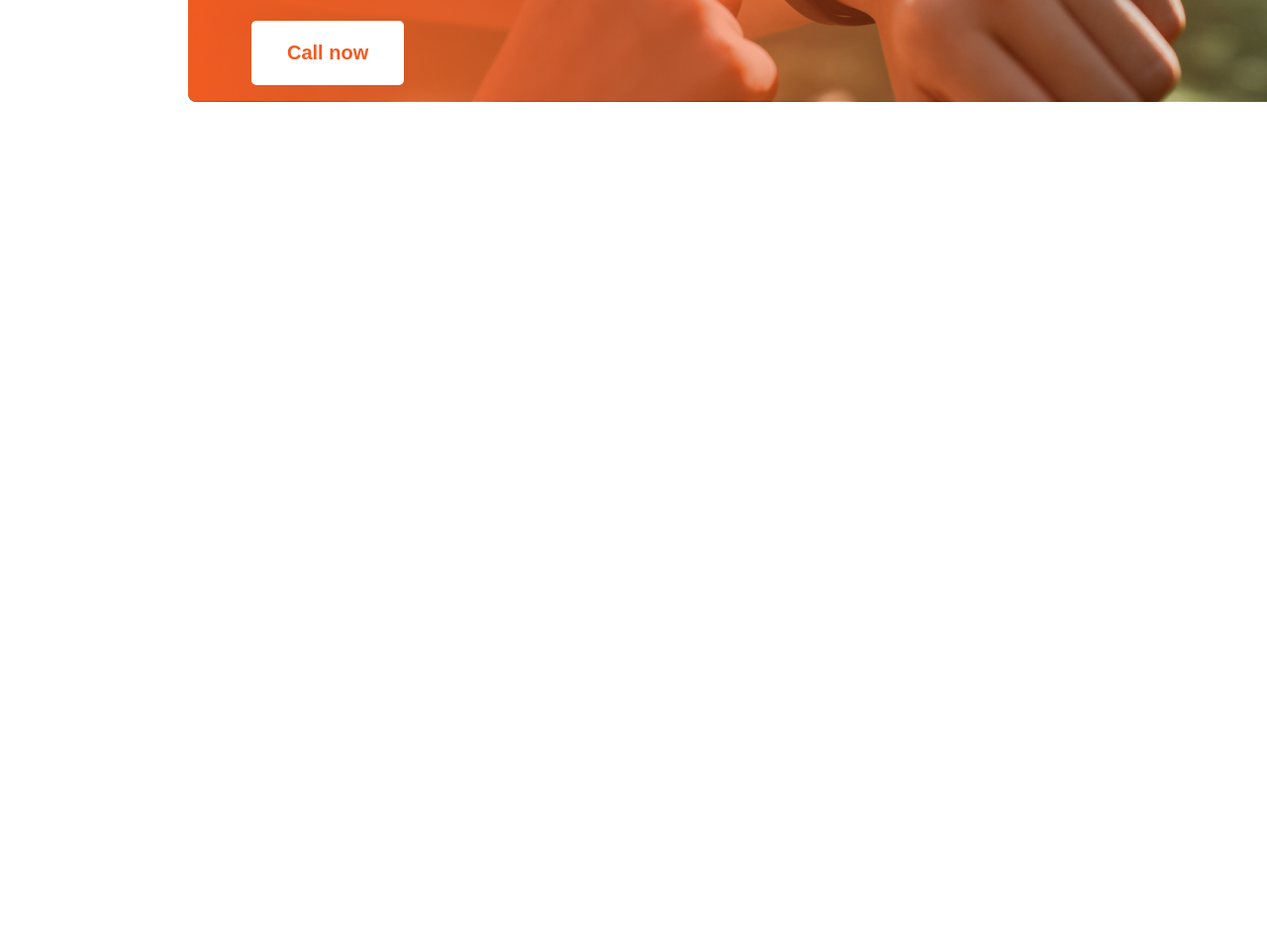
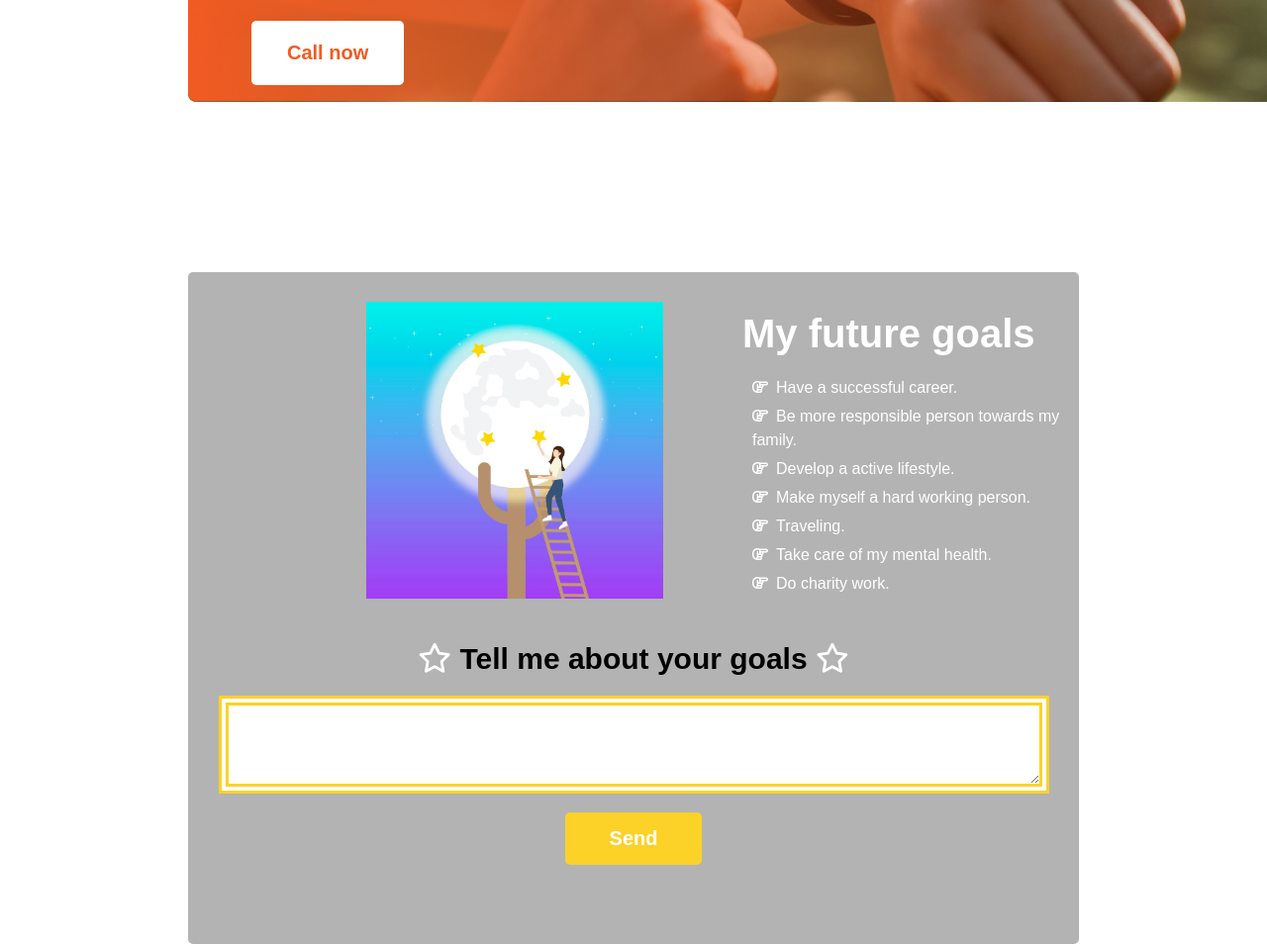
Before and after one commit to HabibaSabrina/tithi-assignment1, a plain HTML site: page index.html in a window 1280 px wide. Shown: the part 2931-3885 px from the top of the page at 99% size. Before the commit the page ends 3206 px from the top, so only its background shows below. Drawn offline with Linux system fonts and the light colour scheme.

Commit message:
my own section added

```diff
--- a/index.html
+++ b/index.html
@@ -80,7 +80,39 @@
                 <button class="positive-button">Call now</button>
             </div>
         </section>
+        <!-- Section 4 Future goals -->
+        <section class="main-futuregoals">
+            <div class="futuregoals">
+            <div class="fututreimage">
+                <img src="./images/future.jpg" alt="person" height="300" width="300">
+            </div>
+            <div class="futuregoals-section-passage">
+                <h3 class="futuregoals-section-title">My future goals</h3>
+                <div class="futuregoals-section-subtitle-list">
+                    <ul>
+                        <li><i class="fa-regular fa-hand-point-right"></i>Have a successful career.</li>
+                        <li><i class="fa-regular fa-hand-point-right"></i>Be more responsible person towards my family.</li>
+                        <li><i class="fa-regular fa-hand-point-right"></i>Develop a active lifestyle.</li>
+                        <li><i class="fa-regular fa-hand-point-right"></i>Make myself a hard working person.</li>
+                        <li><i class="fa-regular fa-hand-point-right"></i>Traveling.</li>
+                        <li><i class="fa-regular fa-hand-point-right"></i>Take care of my mental health.</li>
+                        <li><i class="fa-regular fa-hand-point-right"></i>Do charity work.</li>
+                    </ul>
+                </div>
+            </div>
+        </div>
+            <div class="yourfuture">
+                <h3 class="yourfuture-title"><i class="fa-regular fa-star"></i> Tell me about your goals <i class="fa-regular fa-star"></i></h3>
+                <textarea name="" id="" cols="100" rows="5"></textarea>
+                <br>
+                <button class="send">Send</button>
+            </div>
+        </section>
     </main>
+    <!-- Footer section -->
+    <footer>
+
+    </footer>
 
 </body>
 </html>
--- a/styles/assignment1.css
+++ b/styles/assignment1.css
@@ -67,6 +67,7 @@
 }
 .failure-section-subtitle-list{
     margin-left: 50px;
+    color: #444343;
 
 
 }
@@ -142,3 +143,79 @@
     border-radius: 5px;
 
 }
+/* styling section 4 future goals */
+.main-futuregoals{
+    margin-left: 190px;
+    margin-right: 190px;
+    background-color: rgb(179, 179, 179);
+    padding-left: 150px;
+    border-radius: 5px;
+}
+.futuregoals{
+    margin-left: 30px;
+    display: flex;
+    gap: 80px;
+
+}
+.futuregoals-section-title{
+    font-weight: 700;
+    font-size: 40px;
+    margin-top: 40px;
+    margin-bottom: 20px;
+    color: white;
+
+}
+.fututreimage{
+    margin-top: 30px;
+    margin-bottom: 30px;
+}
+.futuregoals-section-subtitle-list{
+    font-weight: 400;
+    font-size: 16px;
+    color: #444343;
+    margin-left: -30px;
+    margin-bottom: 16px;
+    line-height: 1.5em;
+}
+.futuregoals-section-subtitle-list ul li{
+    list-style: none;
+    margin-bottom: 5px;
+    color: white;
+
+}
+.futuregoals-section-subtitle-list ul li i{
+    margin-right: 8px;
+    color: white;
+
+}
+.yourfuture{
+    text-align: center;
+    margin-top: 10px;
+    margin-left: -150px;
+}
+.yourfuture-title{
+    margin-top: 10px;
+    font-weight: 700;
+    font-size: 30px;
+    margin-bottom: 20px;
+
+}
+textarea{
+    border: 10px;
+    border-style:double;
+    border-color: #fcd229;
+}
+.send{
+    margin-top: 15px;
+    font-weight: 600;
+    font-size: 20px;
+    color: white;
+    background:#fcd229;
+    padding: 15px 45px;
+    border: 0;
+    margin-bottom: 80px;
+    border-radius: 5px;
+}
+.yourfuture-title i{
+    color:white
+}
```
Also changed, not shown: images/future.jpg (added).
